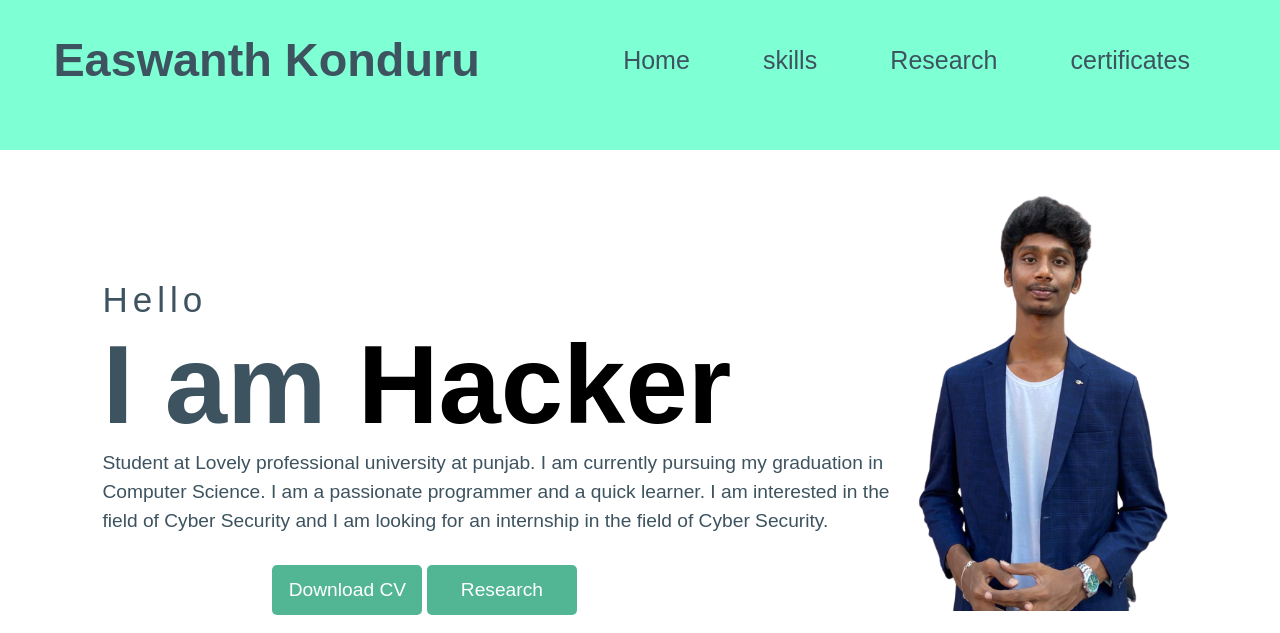
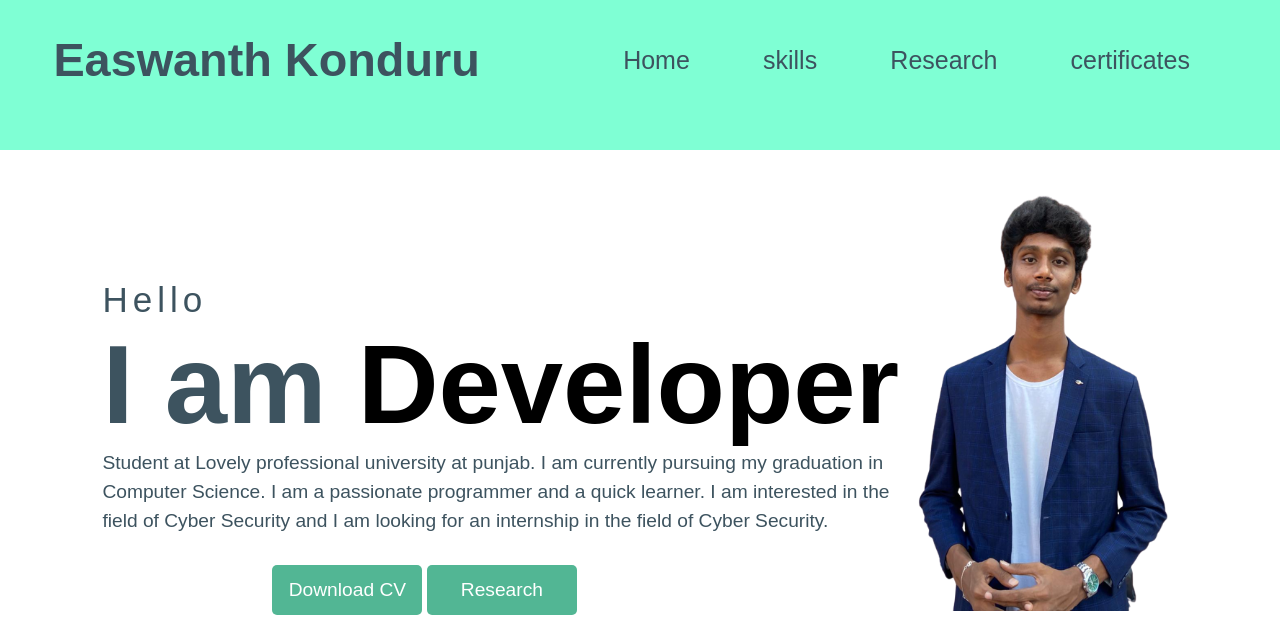
Before and after one commit to Easwanth176/My_Portfolio, a plain HTML site: page index.html in a window 1280 px wide. Shown: the top 633 px of the page. Drawn offline with Linux system fonts and the light colour scheme; a web font is replaced by a local one.

Commit message:
Update index.html

```diff
--- a/index.html
+++ b/index.html
@@ -46,7 +46,7 @@
         <div style="padding-top: 280px;" class="cols cols0">
           <span class="topline">Hello</span>
           <h1>
-            I am <span class="multitext">Hacker</span>
+            I am <span class="multitext">Developer</span>
           </h1>
           <p>
             Student at Lovely professional university at punjab. I am currently pursuing my graduation in Computer Science. I am a passionate programmer and a quick learner. I am interested in the field of Cyber Security and I am looking for an internship in the field of Cyber Security.
```
